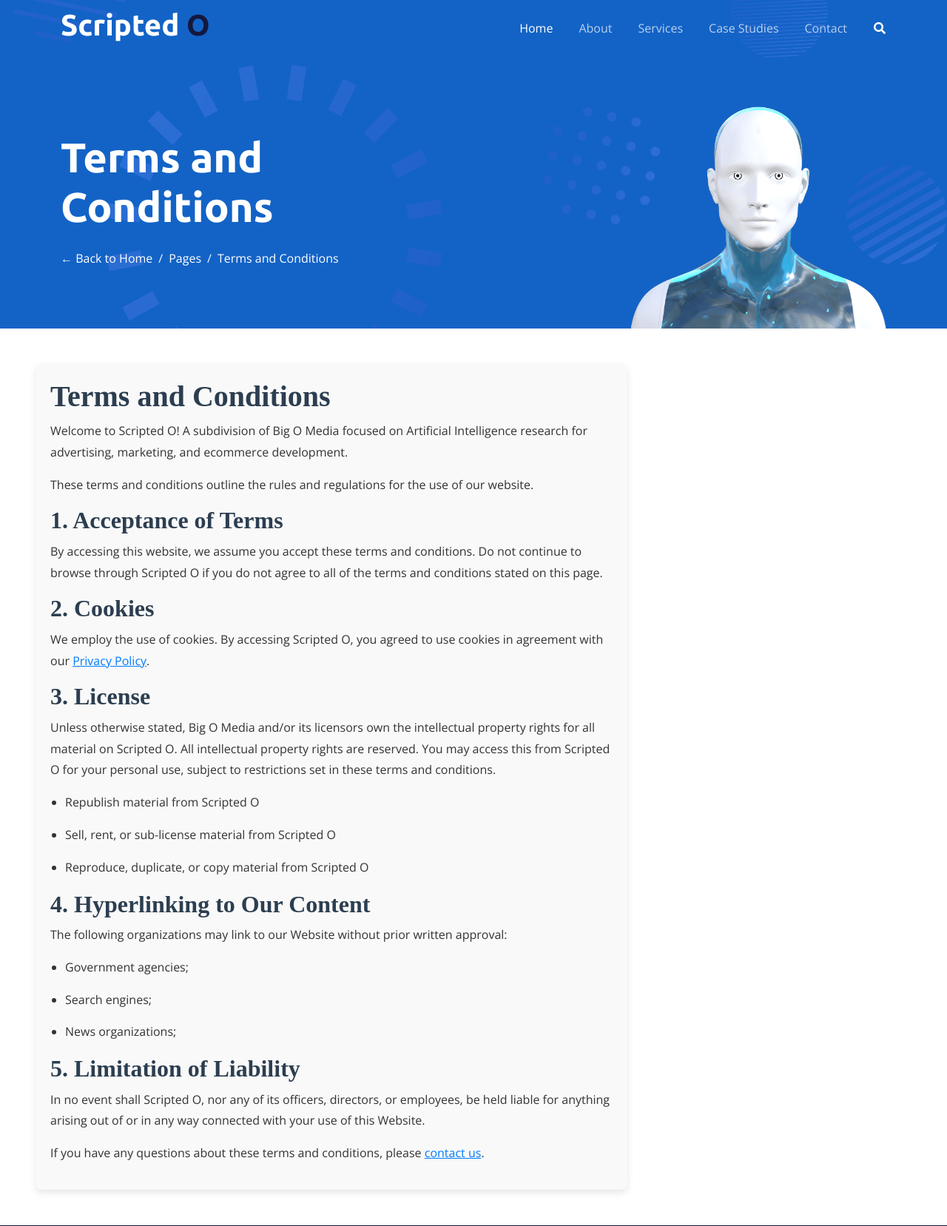
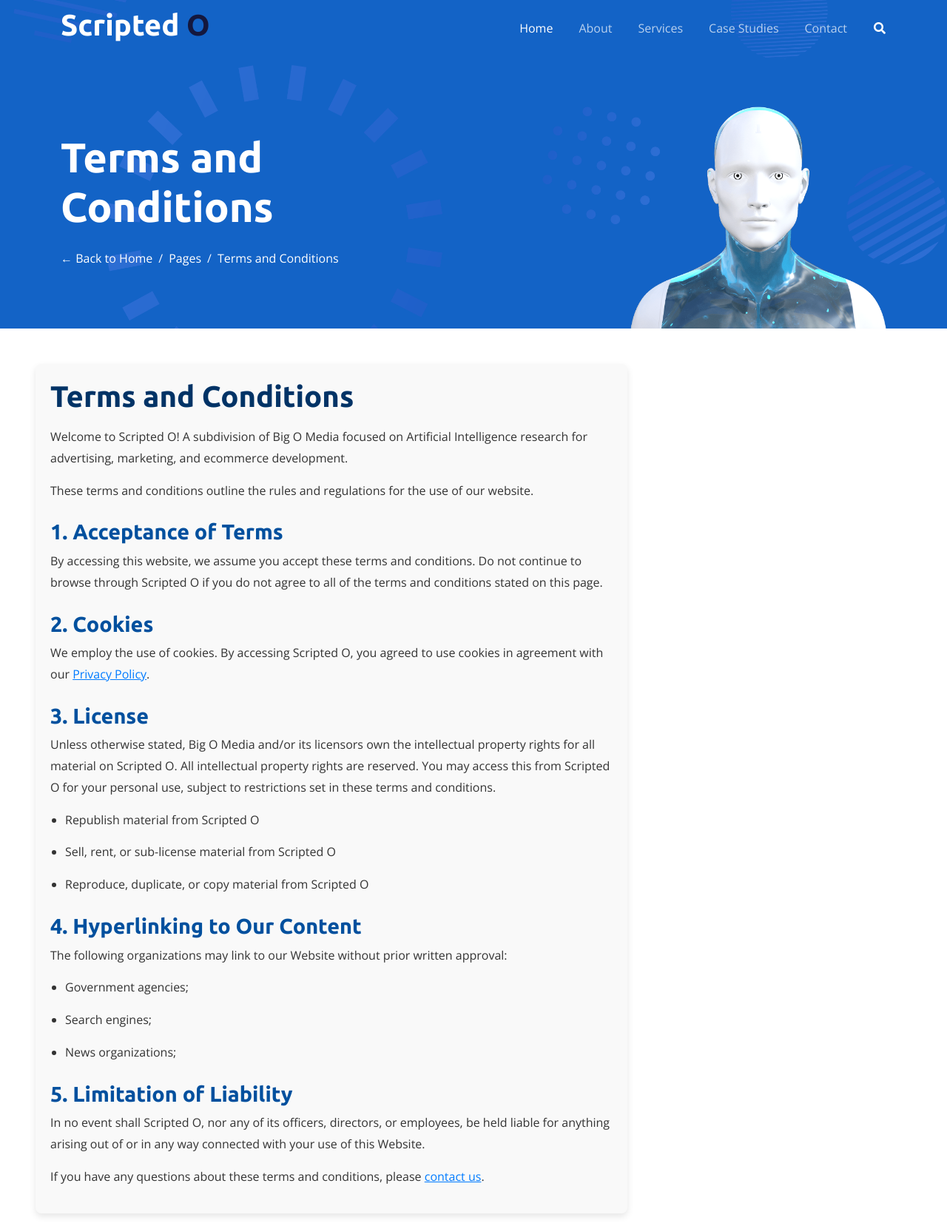
Before and after one commit to V-FOR-VEND3TTA/the-4th-kind, a Django app: page /terms-and-conditions/ in a window 1280 px wide. Shown: the top 1657 px of the page at 74% size. Run offline with Django 5.2, Linux system fonts and the light colour scheme; some libraries are stand-ins or nearby versions.

Commit message:
Modified styling for fonts in t's and c's page

```diff
--- a/main/website/static/css/style.css
+++ b/main/website/static/css/style.css
@@ -473,9 +473,17 @@
     box-shadow: 0 4px 10px rgba(0, 0, 0, 0.1);
 }
 
-.terms-container h1, .terms-container h2 {
-    font-family: 'Libre Baskerville', serif;
-    color: #2c3e50;
+.terms-container h1 {
+    font-size: 2.5rem;
+    color: #003366;
+    margin-bottom: 1rem;
+}
+
+.terms-container h2 {
+    font-size: 1.8rem;
+    color: #00509e;
+    margin-top: 1.5rem;
+    margin-bottom: 0.5rem;
 }
 
 .terms-container p, .terms-container li {
```
